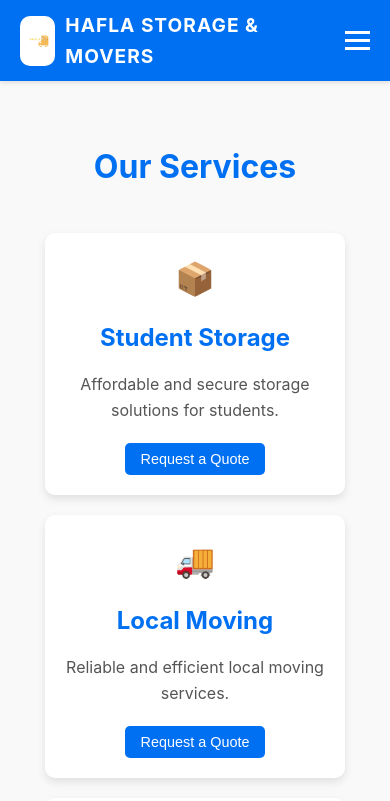
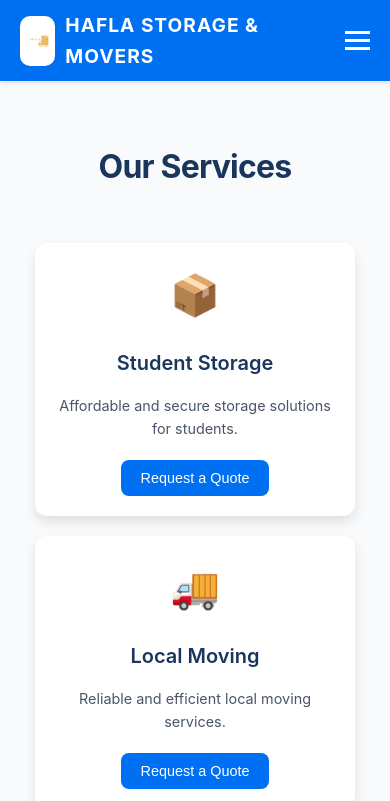
Before and after one commit to JohnMnyika/hafla-storage-and-movers, a Next.js app: page /services in a window 390 px wide. Shown: the top 801 px of the page. Built offline with nearby package versions, Linux system fonts and the light colour scheme.

Commit message:
Polished the design of the services page

```diff
--- a/src/pages/services.tsx
+++ b/src/pages/services.tsx
@@ -38,9 +38,10 @@ export default function Services() {
     ];
 
     return (
-        <div>
+        <div className={styles.container}>
             <Head>
                 <title>Services - Hafla Storage & Movers</title>
+                <meta name="description" content="Explore our modern and reliable storage and moving services tailored for students." />
             </Head>
             <Header />
             <main className={styles.main}>
--- a/src/styles/Services.module.css
+++ b/src/styles/Services.module.css
@@ -1,75 +1,132 @@
+.container {
+    display: flex;
+    flex-direction: column;
+    min-height: 100vh;
+    background-color: #f9fafb;
+}
+
 .main {
-    padding: 60px 20px;
+    flex: 1;
+    padding: 80px 20px;
     max-width: 1200px;
     margin: 0 auto;
+    width: 100%;
 }
 
 .main h1 {
-    font-size: 2.5rem;
-    margin-bottom: 40px;
-    color: #0070f3;
+    font-size: 2.75rem;
+    margin-bottom: 50px;
+    color: #1a365d;
     text-align: center;
+    font-weight: 700;
+    letter-spacing: -0.025em;
 }
 
 .servicesGrid {
     display: grid;
-    grid-template-columns: repeat(auto-fit, minmax(250px, 1fr));
-    gap: 20px;
-    justify-items: center; /* Center items in the grid */
+    grid-template-columns: repeat(auto-fit, minmax(280px, 1fr));
+    gap: 30px;
+    justify-items: center;
 }
 
 .serviceCard {
-    background-color: #fff;
-    padding: 20px;
-    border-radius: 10px;
-    box-shadow: 0 4px 8px rgba(0, 0, 0, 0.1);
+    background-color: #ffffff;
+    padding: 25px;
+    border-radius: 12px;
+    box-shadow: 0 6px 12px rgba(0, 0, 0, 0.1);
     text-align: center;
-    width: 100%; /* Full width for smaller devices */
-    max-width: 300px; /* Limit width for larger screens */
+    width: 100%;
+    max-width: 320px;
+    transition: transform 0.3s ease, box-shadow 0.3s ease;
+}
+
+.serviceCard:hover {
+    transform: translateY(-5px);
+    box-shadow: 0 8px 16px rgba(0, 0, 0, 0.15);
 }
 
 .serviceIcon {
-    font-size: 2.5rem;
+    font-size: 3rem;
+    margin-bottom: 20px;
+    color: #0070f3;
+}
+
+.serviceCard h2 {
+    font-size: 1.5rem;
     margin-bottom: 15px;
+    color: #1a365d;
+    font-weight: 600;
+}
+
+.serviceCard p {
+    font-size: 1rem;
+    color: #4a5568;
+    margin-bottom: 20px;
+    line-height: 1.6;
 }
 
 .serviceButton {
     display: inline-block;
-    padding: 10px 20px;
+    padding: 12px 24px;
     background-color: #0070f3;
     color: #fff;
     border: none;
-    border-radius: 5px;
+    border-radius: 8px;
     cursor: pointer;
     font-size: 1rem;
-    transition: background-color 0.3s ease;
+    font-weight: 500;
+    transition: background-color 0.3s ease, transform 0.2s ease;
     text-decoration: none;
 }
 
 .serviceButton:hover {
     background-color: #005bb5;
+    transform: scale(1.05);
+}
+
+.serviceButton:active {
+    transform: scale(0.95);
 }
 
 /* Responsive Styles */
 @media (max-width: 768px) {
+    .main {
+        padding: 60px 15px;
+    }
+
+    .main h1 {
+        font-size: 2.25rem;
+    }
+
+    .servicesGrid {
+        grid-template-columns: repeat(auto-fit, minmax(240px, 1fr));
+        gap: 20px;
+    }
+
+    .serviceCard {
+        padding: 20px;
+    }
+
+    .serviceIcon {
+        font-size: 2.5rem;
+    }
+
+    .serviceButton {
+        font-size: 0.9rem;
+        padding: 10px 20px;
+    }
+}
+
+@media (max-width: 480px) {
     .main h1 {
         font-size: 2rem;
     }
 
-    .servicesGrid {
-        grid-template-columns: repeat(auto-fit, minmax(200px, 1fr)); /* Adjust for smaller screens */
+    .serviceCard h2 {
+        font-size: 1.25rem;
     }
 
-    .serviceCard {
-        width: 90%; /* Slightly smaller width for better readability */
-    }
-
-    .serviceIcon {
-        font-size: 2rem;
-    }
-
-    .serviceButton {
+    .serviceCard p {
         font-size: 0.9rem;
-        padding: 8px 16px;
     }
 }
```
